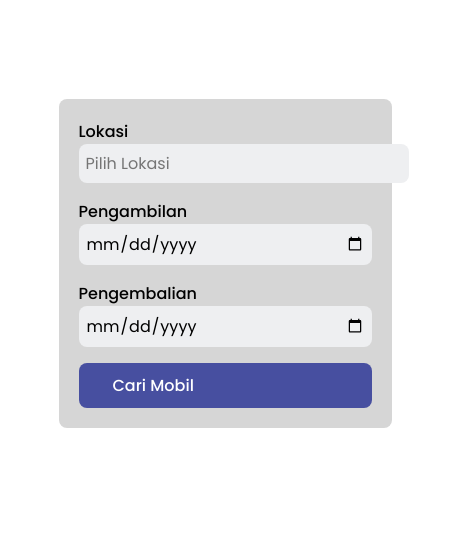
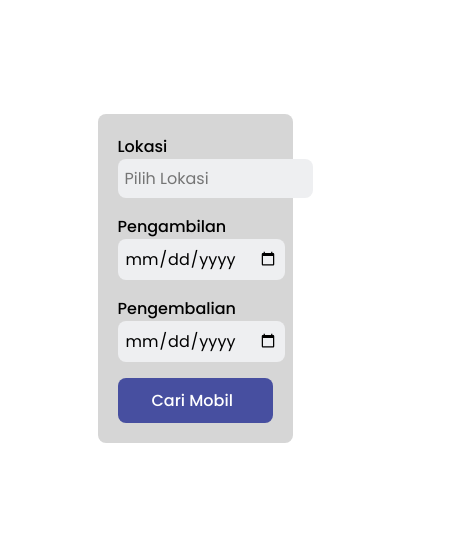
Before and after one commit to mohroghilaffanramadani/renta-x, a plain HTML site: page index.html in a window 390 px wide. Shown: the part 309-844 px from the top of the page, 459 px wide, since content can reach past the window. Drawn offline with nearby package versions, Linux system fonts and the light colour scheme.

Commit message:
Add files via upload

```diff
--- a/style.css
+++ b/style.css
@@ -33,6 +33,16 @@ html::-webkit-scrollbar-thumb {
 }
 section {
   padding: 50px 100px;
+}
+/* Ensure all containers are within viewport */
+.container,
+section,
+header,
+.services-container,
+.ride-container,
+.reviews-container {
+  max-width: 100%;
+  overflow-x: hidden;
 }
 header {
   position: fixed;
@@ -134,6 +144,7 @@ header {
   background: #d6d6d6;
   padding: 20px;
   border-radius: 0.5rem;
+  max-width: 50vw;
 }
 .input-box {
   flex: 1 1 7rem;
@@ -150,6 +161,7 @@ header {
   background: #eeeff1;
   border-radius: 0.5rem;
   font-size: 1rem;
+  max-width: 50vw;
 }
 .form-container form .btn {
   flex: 1 1 7rem;
@@ -522,7 +534,7 @@ header {
     left: auto;
     right: auto;
     margin: 0 auto;
-    width: 90%;
-    max-width: 400px;
+    /* width: 90%; */
+    max-width: 50vw;
   }
 }
```
